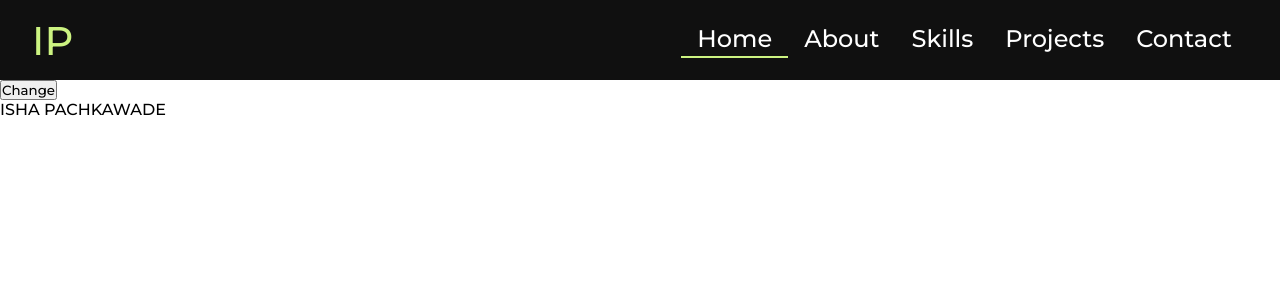
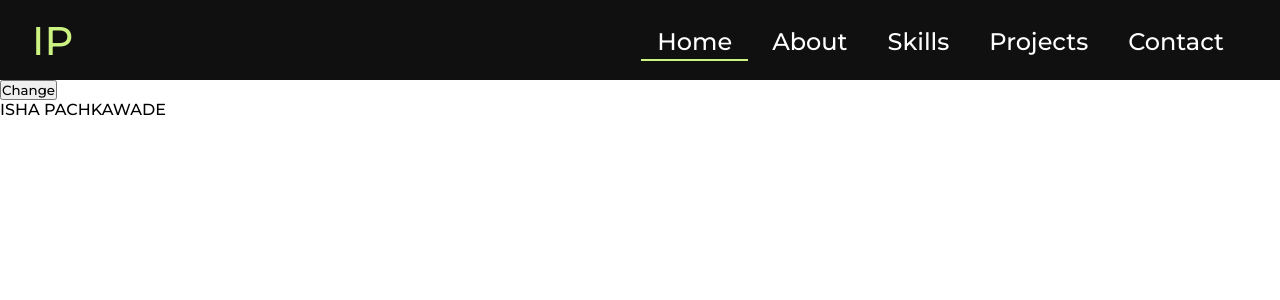
Before and after one commit to IshaBP/Isha_Portfolio, a React (Create React App) app: page / in a window 1280 px wide. Shown: the top 300 px of the page. Built offline with nearby package versions, Linux system fonts and the light colour scheme.

Commit message:
Done: NavBar

```diff
--- a/src/components/Navigation/Navigation.scss
+++ b/src/components/Navigation/Navigation.scss
@@ -8,7 +8,7 @@
   background-color: $darkThemePrimary;
 }
 
-.nav {
+.navContainer {
   background-color: $black;
   display: flex;
   justify-content: space-between;
@@ -16,10 +16,15 @@
   font-size: 1rem;
   position: sticky;
   z-index: 10;
+}
+
+.nav,
+.navExpanded {
   height: 10vh;
 }
 
 .logoContainer {
+  z-index: 12;
   text-decoration: none;
   color: $green;
   font-size: 5vh;
@@ -30,16 +35,18 @@
   outline: none;
 }
 
-.navMenu {
+.navMenu,
+.navMenuExpanded {
   display: flex;
   font-size: 3vh;
   text-decoration: none;
   position: absolute;
   top: 3vh;
   right: 4vh;
-  @media screen and (max-width: 768px) {
-    display: none;
-  }
+}
+
+.navLinkContainer {
+  padding-right: 1vh;
 }
 
 .navLink {
@@ -49,11 +56,11 @@
   height: 100%;
   cursor: pointer;
   outline: none;
+  display: flex;
 
   &.active {
     border-bottom: 2px solid $green;
     padding-bottom: 0.2rem;
-    transition: 200ms ease-in-out;
   }
 
   &:hover {
@@ -75,31 +82,43 @@
   }
 }
 
-// @media screen and (max-width: 768px) {
-//   .navMenu {
-//     display: none;
-//     // position: absolute;
-//     // top: 0;
-//     // right: 0;
-//     // left: 0;
-//     // z-index: 12;
-//     // min-width: 100vh;
-//     // height: 100vh;
-//     // background-color: $black;
-//     // display: flex;
-//     // align-content: center;
-//     // flex-direction: column;
-//     // justify-content: center;
-//     // padding: 2vh;
-//   }
+@media screen and (max-width: 768px) {
+  .navContainer {
+    background-color: $black;
+    display: flex;
+    flex-direction: column;
+    justify-content: space-between;
+    align-items: center;
+    font-size: 1rem;
+    position: sticky;
+    z-index: 10;
+  }
 
-//   .mobileIconContainer {
-//     font-size: 5vh;
-//     cursor: pointer;
-//     color: $green;
-//     position: absolute;
-//     top: 2.5vh;
-//     right: 4vh;
-//     z-index: 300;
-//   }
-// }
+  .nav {
+    height: 10vh;
+  }
+
+  .navExpanded {
+    height: 100vh;
+  }
+
+  .navMenu {
+    display: none;
+  }
+
+  .navMenuExpanded {
+    display: flex;
+    flex-direction: column;
+    justify-content: center;
+    align-items: center;
+    font-size: 3vh;
+    position: sticky;
+    z-index: 10;
+    text-decoration: none;
+    height: 90vh;
+  }
+
+  .navLinkContainer {
+    padding: 5vh;
+  }
+}
--- a/src/components/Navigation/index.tsx
+++ b/src/components/Navigation/index.tsx
@@ -21,40 +21,47 @@ const Navigation: React.FunctionComponent<NavigationProps> = ({
   const { isDarkModeActive } = React.useContext(ThemeContext);
   const [activeMenuItem, setActiveMenuItem] = useState(navItems[0].id);
   const [isVisibleMobileMenu, setVisibleMobileMenu] = useState(false);
-  let modeClass = isDarkModeActive ? "dark" : "light";
+  const MobileMenuIcon = isVisibleMobileMenu ? IoClose : FaBars;
+  const modeClass = isDarkModeActive ? "dark" : "light";
+  const navOpenClass = isVisibleMobileMenu ? "Expanded" : "";
 
-  return (
-    // <div className={`${modeClass}`}>
-    <div className="nav">
-      <Link to="/" className="logoContainer">
-        IP
-      </Link>
-
-      {isVisibleMobileMenu ? (
-        <div className="mobileIconContainer">
-          <IoClose onClick={() => setVisibleMobileMenu(false)} />
-        </div>
-      ) : (
-        <div className="mobileIconContainer">
-          <FaBars onClick={() => setVisibleMobileMenu(true)} />
-        </div>
-      )}
-
-      <div className={"navMenu"}>
-        {navItems.map((item, index) => (
-          <div key={item.section}>
+  const renderNavLinks = () => {
+    return (
+      <div className={`navMenu${navOpenClass}`}>
+        {navItems.map(item => (
+          <div key={item.section} className="navLinkContainer">
             <Link
               to={item.path}
               className={`navLink ${
                 item.id === activeMenuItem ? "active" : ""
               }`}
-              onClick={() => setActiveMenuItem(item.id)}
+              onClick={() => {
+                setActiveMenuItem(item.id);
+                setVisibleMobileMenu(!isVisibleMobileMenu);
+              }}
             >
               {item.section}
             </Link>
           </div>
         ))}
       </div>
+    );
+  };
+
+  return (
+    <div
+      className={`navContainer nav${navOpenClass}`} /* className={`${modeClass}`} */
+    >
+      <Link to="/" className="logoContainer">
+        IP
+      </Link>
+
+      <MobileMenuIcon
+        onClick={() => setVisibleMobileMenu(!isVisibleMobileMenu)}
+        className="mobileIconContainer"
+      />
+
+      {renderNavLinks()}
     </div>
   );
 };
```
